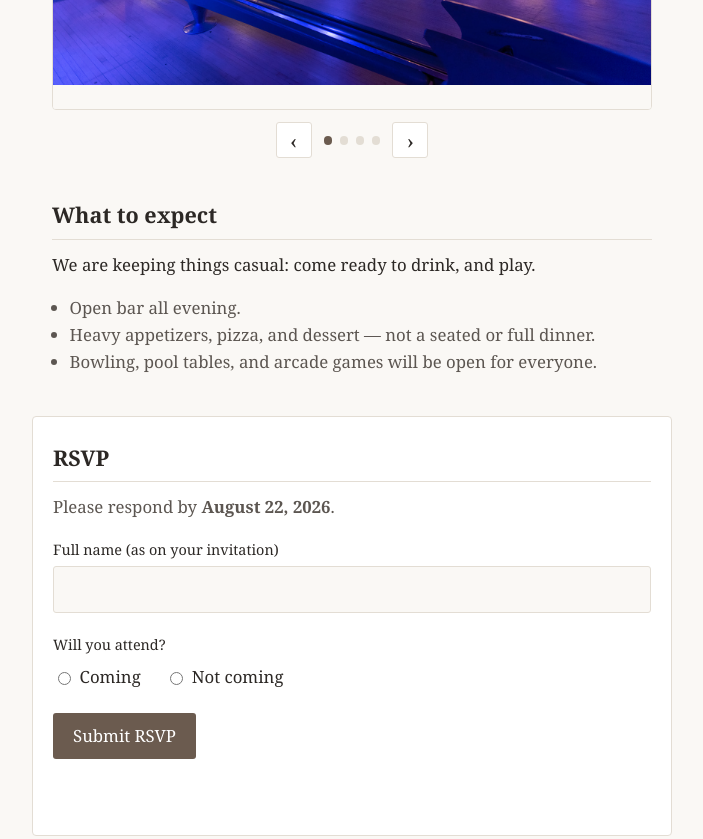
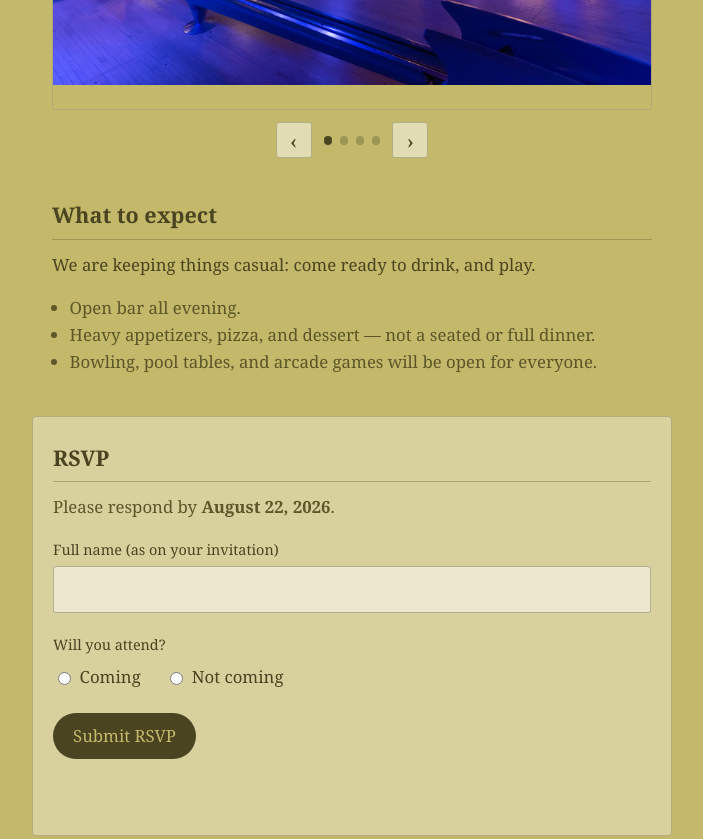
Before and after one commit to stevepopovich/allyandstevegetmarried, a website: page public/reception.html in a window 1280 px wide. Shown: the part 1580-2419 px from the top of the page, without its empty margins (288-991 px from the left). Drawn offline with Linux system fonts and the light colour scheme; grey boxes are pictures that could not be loaded.

Commit message:
More fix ups

```diff
--- a/public/styles.css
+++ b/public/styles.css
@@ -7,21 +7,22 @@
 }
 
 :root {
-  --bg: #faf8f5;
-  --text: #2c2825;
-  --muted: #5c5651;
-  --accent: #6b5b4f;
-  --border: #e3ddd4;
-  --max-width: 40rem;
-  --save-date-bg: #e0c9cc;
-  --save-date-text: #e25c69;
-  --event-bg: #8a99c7;
-  --event-text: #3a3f6e;
-  --periwinkle-bg: #94a2cf;
-  --periwinkle-text: #3d4b7a;
-  --periwinkle-accent: #f2ccbb;
   --mustard-bg: #c4b86a;
   --mustard-text: #4a4420;
+  --bg: var(--mustard-bg);
+  --text: var(--mustard-text);
+  --muted: #5c5628;
+  --accent: var(--mustard-text);
+  --border: rgba(74, 68, 32, 0.3);
+  --max-width: 40rem;
+  --save-date-bg: var(--mustard-bg);
+  --save-date-text: var(--mustard-text);
+  --event-bg: var(--mustard-bg);
+  --event-text: var(--mustard-text);
+  --periwinkle-bg: var(--mustard-bg);
+  --periwinkle-text: var(--mustard-text);
+  --periwinkle-accent: #e8e4c8;
+  --illustration-filter: brightness(0) saturate(100%) invert(24%) sepia(38%) saturate(643%) hue-rotate(14deg) brightness(87%) contrast(87%);
 }
 
 *,
@@ -54,7 +55,8 @@ a:hover {
   text-align: center;
   padding: 2.5rem 1.25rem 2rem;
   border-bottom: 1px solid var(--border);
-  background: #fff;
+  background: var(--mustard-bg);
+  color: var(--mustard-text);
 }
 
 .hero-image {
@@ -144,7 +146,7 @@ main {
   overflow: hidden;
   border-radius: 4px;
   border: 1px solid var(--border);
-  background: #fff;
+  background: rgba(255, 255, 255, 0.35);
 }
 
 .carousel-track {
@@ -190,7 +192,7 @@ main {
   font-size: 1.35rem;
   line-height: 1;
   color: var(--text);
-  background: #fff;
+  background: rgba(255, 255, 255, 0.5);
   border: 1px solid var(--border);
   border-radius: 3px;
   cursor: pointer;
@@ -241,11 +243,11 @@ main {
 }
 
 .section-rsvp {
-  background: #fff;
+  background: rgba(255, 255, 255, 0.35);
   margin-left: -1.25rem;
   margin-right: -1.25rem;
   padding: 1.5rem 1.25rem 2rem;
-  border: 1px solid var(--border);
+  border: 1px solid rgba(74, 68, 32, 0.25);
   border-radius: 4px;
 }
 
@@ -271,9 +273,9 @@ main {
   width: 100%;
   padding: 0.55rem 0.65rem;
   font: inherit;
-  border: 1px solid var(--border);
+  border: 1px solid rgba(74, 68, 32, 0.35);
   border-radius: 3px;
-  background: var(--bg);
+  background: rgba(255, 255, 255, 0.5);
 }
 
 .attending-fieldset {
@@ -300,10 +302,10 @@ main {
   align-self: flex-start;
   padding: 0.6rem 1.25rem;
   font: inherit;
-  background: var(--accent);
-  color: #fff;
+  background: var(--mustard-text);
+  color: var(--mustard-bg);
   border: none;
-  border-radius: 3px;
+  border-radius: 999px;
   cursor: pointer;
 }
 
@@ -342,7 +344,7 @@ main {
 body.home-fullpage {
   margin: 0;
   overflow: hidden;
-  background: var(--save-date-bg);
+  background: var(--mustard-bg);
 }
 
 .home-scroll {
@@ -510,7 +512,7 @@ body.home-fullpage {
 
 /* Family page (/family) — four-panel redesign */
 body.family-page {
-  background: var(--save-date-bg);
+  background: var(--mustard-bg);
 }
 
 .family-panel--save-dates {
@@ -753,6 +755,7 @@ body.family-page {
   display: block;
   width: 100%;
   height: auto;
+  filter: var(--illustration-filter);
 }
 
 .section-illustration--wide {
@@ -964,23 +967,23 @@ body.family-page {
   letter-spacing: 0.04em;
   font-size: clamp(0.9rem, 1.5vw, 1.05rem);
   box-shadow:
-    0 2px 0 rgba(61, 75, 122, 0.35),
-    0 6px 20px rgba(61, 75, 122, 0.22);
+    0 2px 0 rgba(74, 68, 32, 0.35),
+    0 6px 20px rgba(74, 68, 32, 0.22);
 }
 
 .pill-btn--maps:hover {
   transform: translateY(-2px);
   box-shadow:
-    0 3px 0 rgba(61, 75, 122, 0.35),
-    0 10px 28px rgba(61, 75, 122, 0.28);
+    0 3px 0 rgba(74, 68, 32, 0.35),
+    0 10px 28px rgba(74, 68, 32, 0.28);
   filter: brightness(1.1);
 }
 
 .pill-btn--maps:active {
   transform: translateY(0);
   box-shadow:
-    0 1px 0 rgba(61, 75, 122, 0.35),
-    0 3px 12px rgba(61, 75, 122, 0.2);
+    0 1px 0 rgba(74, 68, 32, 0.35),
+    0 3px 12px rgba(74, 68, 32, 0.2);
 }
 
 @media (prefers-reduced-motion: reduce) {
```
Also changed, not shown: public/family.html (+7 -1 lines), public/camera.png (added).
